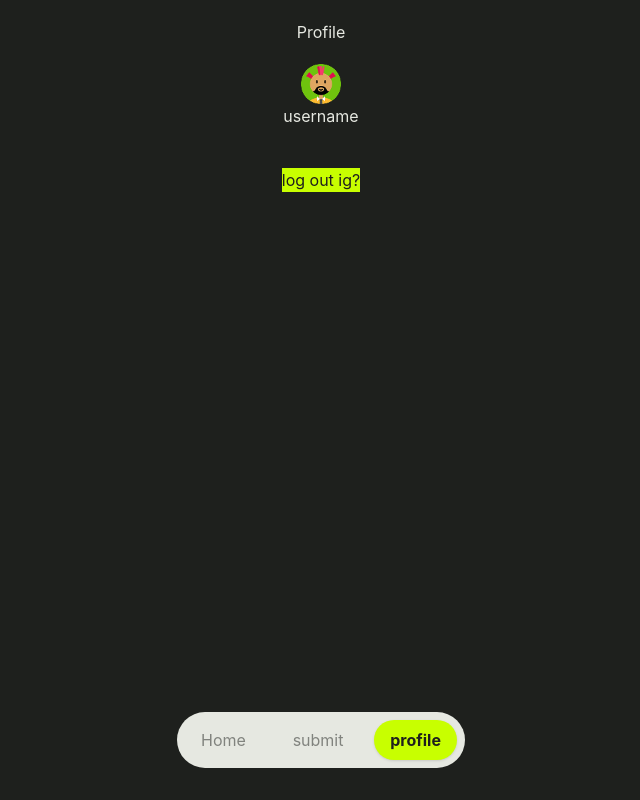
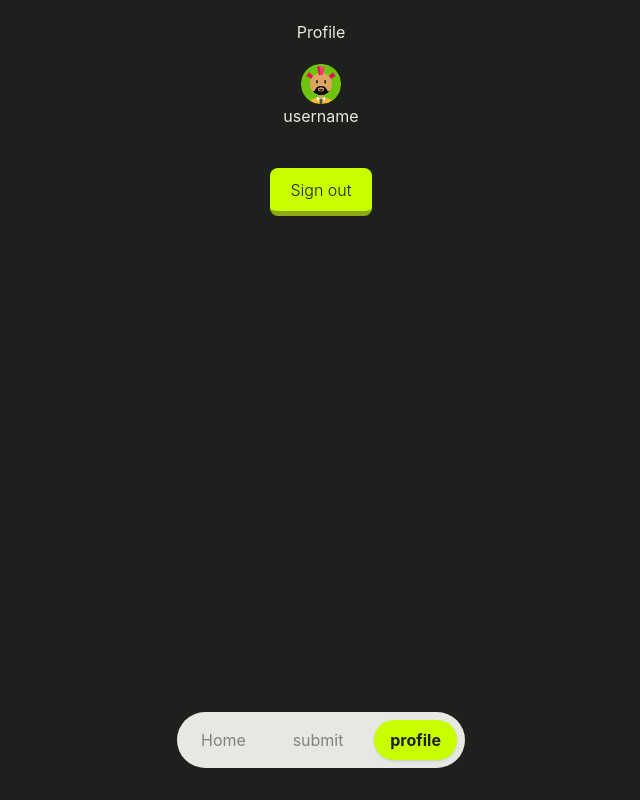
Before and after one commit to Hita9900/drop, a Next.js app: page /profile in a window 1280 px wide. Shown: the whole page, without its empty margins (319-959 px from the left). Built offline with nearby package versions, Linux system fonts and the light colour scheme.

Commit message:
update (buttons)

```diff
--- a/app/(auth)/profile/page.js
+++ b/app/(auth)/profile/page.js
@@ -1,5 +1,6 @@
 import { signOut } from './actions.js';
 import Image from 'next/image';
+import ButtonStandard from '@/app/ui/Buttons.js';
 
 
 export const metadata = {
@@ -17,9 +18,8 @@ export default function Profile() {
       </div>
 
       <form action={signOut}>
-        <button className='bg-primary-accent hover:bg-primary-accent-shade text-primary-dark' type="submit">
-          log out ig?
-        </button>
+
+        <ButtonStandard title="Sign out"/>
       </form>
       </div>
   );
--- a/app/page.js
+++ b/app/page.js
@@ -18,7 +18,7 @@ export default function Home() {
         <div className="glass-bg p-8 rounded-xl bg-cover bg-center">
           <p className="text-small opacity-50 ">Day 21</p>
           <p className="text-lg mt-2 mb-3">Drop a song that has exactly 6 letters for the title</p>
-          <ButtonStandard title="Drop Your Song" icon="&#xe80a;"/>
+          <ButtonStandard title="Drop Your Song" icon="&#xe80a;" address="/submit"/>
         </div>
       </div>
       <div className="h-10"></div>
--- a/app/ui/Buttons.js
+++ b/app/ui/Buttons.js
@@ -1,9 +1,11 @@
-
-
-export default function ButtonStandard({title, icon}) {
+export default function ButtonStandard({title, icon, address}) {
     return(
-        <a href="#"><button className="button">
-            <i className="demo-icon">{icon}</i>&nbsp;{title}</button>
-        </a>
+       <a href={address}>
+      <button className="button">
+        {icon && <i className="demo-icon">{icon}</i>}
+        {icon && <>&nbsp;</>}
+        {title}
+      </button>
+    </a>
     );
 }
```
